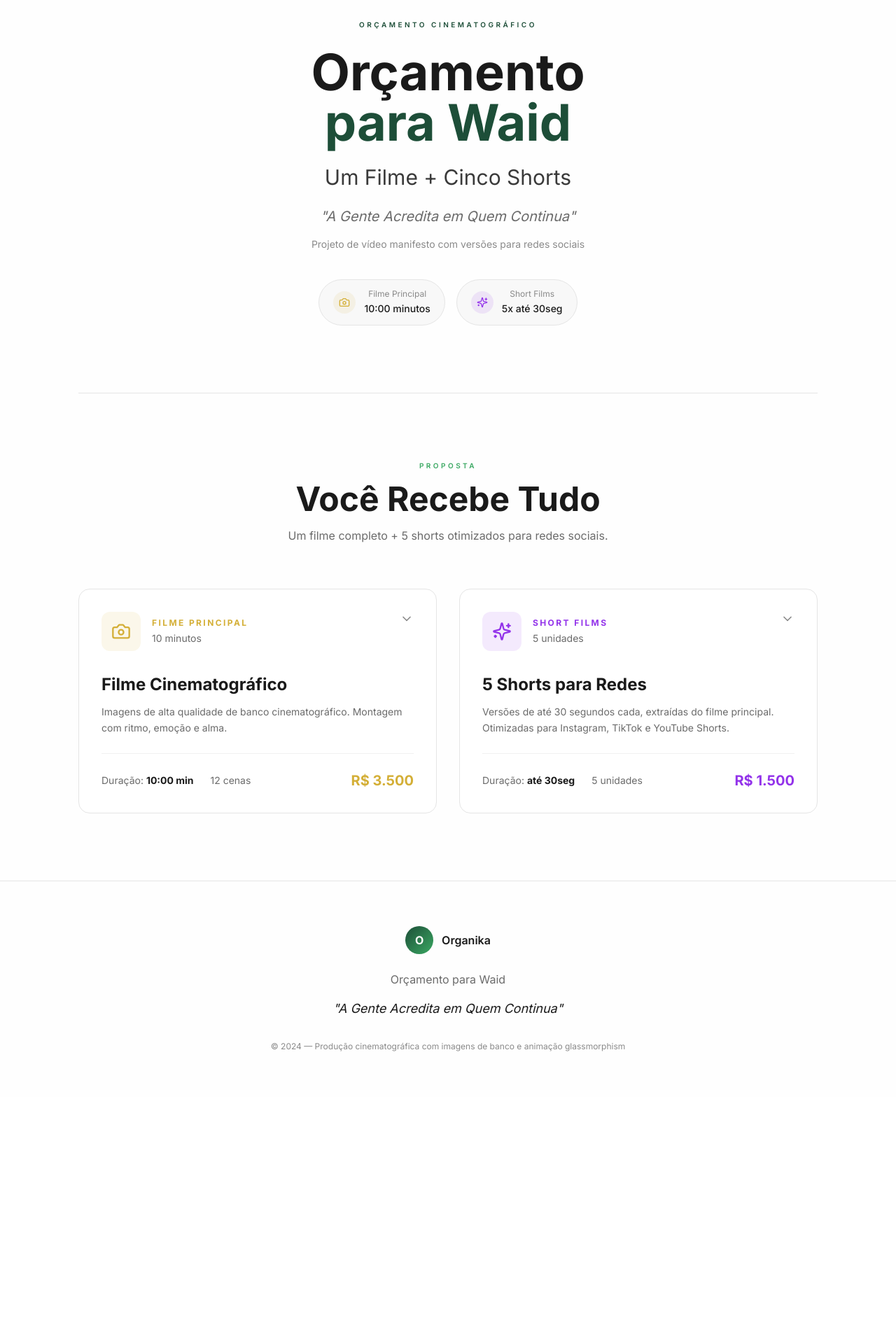
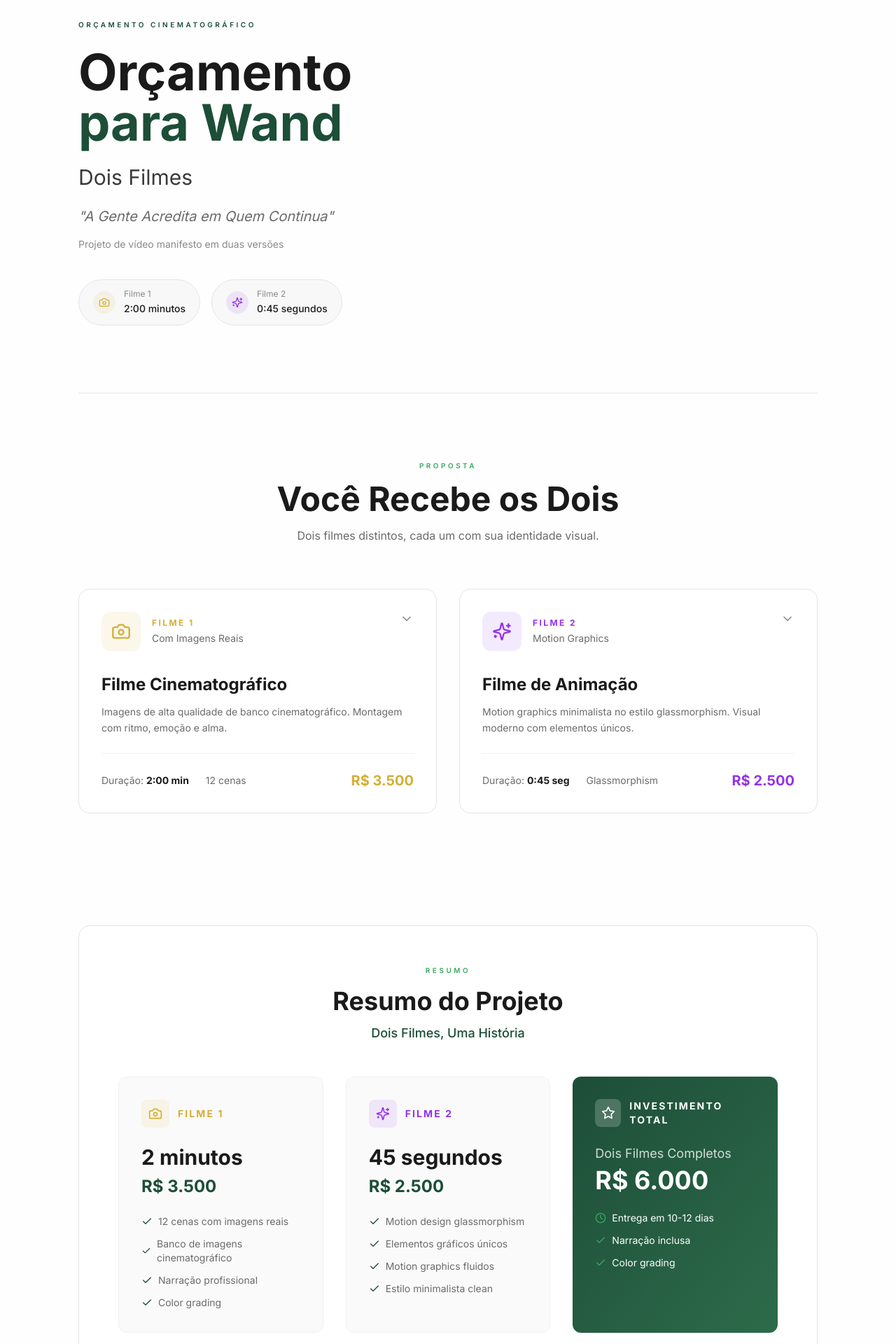
Before and after one commit to gnnss777/waid, a React (Vite) app in the folder waid/: page / in a window 1280 px wide. Shown: the part 180-2100 px from the top of the page at 70% size. Before the commit the page ends 1747 px from the top, so only its background shows below. Built offline with nearby package versions, Linux system fonts and the light colour scheme.

Commit message:
Restore original site, remove play button only

```diff
--- a/waid/src/App.tsx
+++ b/waid/src/App.tsx
@@ -117,33 +117,36 @@ function App() {
 
       {/* Hero Section - Editorial */}
       <section className="px-6 md:px-12 py-16 md:py-24 max-w-6xl mx-auto">
-        <div className="text-center">
+        <div className="grid lg:grid-cols-2 gap-16 items-center">
+          {/* Left - Text Content */}
+          <div>
             <p className="text-[10px] tracking-[0.35em] uppercase text-[#1D4E38] mb-6 font-semibold">Orçamento Cinematográfico</p>
 
             <h1 className="text-5xl md:text-6xl lg:text-7xl font-bold leading-[1.05] mb-6">
               Orçamento
               <br />
-            <span className="text-[#1D4E38]">para Waid</span>
+              <span className="text-[#1D4E38]">para Wand</span>
             </h1>
 
-          <p className="text-2xl md:text-3xl text-[#3A3A3A] mb-6 font-light">Um Filme + Cinco Shorts</p>
+            <p className="text-2xl md:text-3xl text-[#3A3A3A] mb-6 font-light">Dois Filmes</p>
 
             <p className="text-lg md:text-xl text-[#6B6B6B] leading-relaxed mb-4 italic">
               "A Gente Acredita em Quem Continua"
             </p>
 
             <p className="text-sm text-[#8A8A8A] mb-10">
-            Projeto de vídeo manifesto com versões para redes sociais
+              Projeto de vídeo manifesto em duas versões
             </p>
 
-          <div className="flex flex-col sm:flex-row gap-4 justify-center">
+            {/* Film Info Pills */}
+            <div className="flex flex-col sm:flex-row gap-4">
               <div className="flex items-center gap-3 px-5 py-3 bg-[#F8F8F8] rounded-full border border-[#E5E5E5]">
                 <div className="w-8 h-8 rounded-full bg-[#D4AF37]/10 flex items-center justify-center">
                   <Camera className="w-4 h-4 text-[#D4AF37]" />
                 </div>
                 <div>
-                <span className="text-xs text-[#8A8A8A] block">Filme Principal</span>
-                <span className="text-sm font-medium">10:00 minutos</span>
+                  <span className="text-xs text-[#8A8A8A] block">Filme 1</span>
+                  <span className="text-sm font-medium">2:00 minutos</span>
                 </div>
               </div>
               <div className="flex items-center gap-3 px-5 py-3 bg-[#F8F8F8] rounded-full border border-[#E5E5E5]">
@@ -151,8 +154,9 @@ function App() {
                   <Sparkles className="w-4 h-4 text-[#9333EA]" />
                 </div>
                 <div>
-                <span className="text-xs text-[#8A8A8A] block">Short Films</span>
-                <span className="text-sm font-medium">5x até 30seg</span>
+                  <span className="text-xs text-[#8A8A8A] block">Filme 2</span>
+                  <span className="text-sm font-medium">0:45 segundos</span>
+                </div>
               </div>
             </div>
           </div>
@@ -168,12 +172,13 @@ function App() {
       <section className="px-6 md:px-12 py-16 md:py-24 max-w-6xl mx-auto">
         <div className="text-center mb-16">
           <p className="text-[10px] tracking-[0.35em] uppercase text-[#3AA862] mb-4 font-semibold">Proposta</p>
-          <h2 className="text-4xl md:text-5xl font-bold text-[#1A1A1A] mb-4">Você Recebe Tudo</h2>
+          <h2 className="text-4xl md:text-5xl font-bold text-[#1A1A1A] mb-4">Você Recebe os Dois</h2>
           <p className="text-base text-[#6B6B6B] max-w-2xl mx-auto">
-            Um filme completo + 5 shorts otimizados para redes sociais.
+            Dois filmes distintos, cada um com sua identidade visual.
           </p>
         </div>
 
+        {/* Film Cards - Clean & Elegant */}
         <div className="grid md:grid-cols-2 gap-8">
           {/* Film 1 */}
           <div
@@ -186,8 +191,8 @@ function App() {
                   <Camera className="w-7 h-7 text-[#D4AF37]" />
                 </div>
                 <div>
-                  <span className="text-xs tracking-[0.2em] uppercase text-[#D4AF37] font-bold block">Filme Principal</span>
-                  <span className="text-sm text-[#6B6B6B] mt-1 block">10 minutos</span>
+                  <span className="text-xs tracking-[0.2em] uppercase text-[#D4AF37] font-bold block">Filme 1</span>
+                  <span className="text-sm text-[#6B6B6B] mt-1 block">Com Imagens Reais</span>
                 </div>
               </div>
               <ChevronDown className={`w-5 h-5 text-[#8A8A8A] transition-transform ${expandedFilm === 'film1' ? 'rotate-180' : ''}`} />
@@ -200,14 +205,14 @@ function App() {
 
             <div className="flex items-center justify-between pt-6 border-t border-[#F0F0F0]">
               <div className="flex items-center gap-6 text-sm text-[#6B6B6B]">
-                <span>Duração: <strong className="text-[#1A1A1A]">10:00 min</strong></span>
+                <span>Duração: <strong className="text-[#1A1A1A]">2:00 min</strong></span>
                 <span>12 cenas</span>
               </div>
               <div className="text-xl font-bold text-[#D4AF37]">R$ 3.500</div>
             </div>
           </div>
 
-          {/* Short Films */}
+          {/* Film 2 */}
           <div
             className="bg-white rounded-2xl p-8 border border-[#E5E5E5] hover:border-[#9333EA]/50 hover:shadow-lg transition-all duration-300 cursor-pointer"
             onClick={() => setExpandedFilm(expandedFilm === 'film2' ? null : 'film2')}
@@ -218,24 +223,24 @@ function App() {
                   <Sparkles className="w-7 h-7 text-[#9333EA]" />
                 </div>
                 <div>
-                  <span className="text-xs tracking-[0.2em] uppercase text-[#9333EA] font-bold block">Short Films</span>
-                  <span className="text-sm text-[#6B6B6B] mt-1 block">5 unidades</span>
+                  <span className="text-xs tracking-[0.2em] uppercase text-[#9333EA] font-bold block">Filme 2</span>
+                  <span className="text-sm text-[#6B6B6B] mt-1 block">Motion Graphics</span>
                 </div>
               </div>
               <ChevronDown className={`w-5 h-5 text-[#8A8A8A] transition-transform ${expandedFilm === 'film2' ? 'rotate-180' : ''}`} />
             </div>
 
-            <h3 className="text-2xl font-bold mb-3 text-[#1A1A1A]">5 Shorts para Redes</h3>
+            <h3 className="text-2xl font-bold mb-3 text-[#1A1A1A]">Filme de Animação</h3>
             <p className="text-sm text-[#6B6B6B] leading-relaxed mb-6">
-              Versões de até 30 segundos cada, extraídas do filme principal. Otimizadas para Instagram, TikTok e YouTube Shorts.
+              Motion graphics minimalista no estilo glassmorphism. Visual moderno com elementos únicos.
             </p>
 
             <div className="flex items-center justify-between pt-6 border-t border-[#F0F0F0]">
               <div className="flex items-center gap-6 text-sm text-[#6B6B6B]">
-                <span>Duração: <strong className="text-[#1A1A1A]">até 30seg</strong></span>
-                <span>5 unidades</span>
+                <span>Duração: <strong className="text-[#1A1A1A]">0:45 seg</strong></span>
+                <span>Glassmorphism</span>
               </div>
-              <div className="text-xl font-bold text-[#9333EA]">R$ 1.500</div>
+              <div className="text-xl font-bold text-[#9333EA]">R$ 2.500</div>
             </div>
           </div>
         </div>
@@ -257,7 +262,7 @@ function App() {
             <div className="flex items-center gap-8 mb-10 text-sm">
               <div className="flex items-center gap-2">
                 <Clock className="w-4 h-4 text-[#D4AF37]" />
-                <span className="text-[#1A1A1A] font-medium">10:00 minutos</span>
+                <span className="text-[#1A1A1A] font-medium">2:00 minutos</span>
               </div>
               <div className="flex items-center gap-2">
                 <Film className="w-4 h-4 text-[#D4AF37]" />
@@ -293,11 +298,11 @@ function App() {
               <div className="grid md:grid-cols-3 gap-4">
                 {[
                   'Imagens 4K do banco cinematográfico',
-                  '10 minutos de filme final',
+                  '2 minutos de filme final',
                   'Narração profissional',
                   'Trilha sonora licenciada',
                   'Color grading cinematográfico',
-                  'Entrega em 10-12 dias',
+                  'Cenas em IA apenas se necessário',
                 ].map((item) => (
                   <div key={item} className="flex items-center gap-3">
                     <div className="w-5 h-5 rounded-full bg-[#1D4E38]/10 flex items-center justify-center">
@@ -312,7 +317,7 @@ function App() {
         </section>
       )}
 
-      {/* Film 2 Details - Short Films */}
+      {/* Film 2 Details */}
       {expandedFilm === 'film2' && (
         <section className="px-6 md:px-12 py-12 max-w-6xl mx-auto">
           <div className="bg-white rounded-2xl p-8 md:p-12 border border-[#E5E5E5]">
@@ -320,34 +325,87 @@ function App() {
               <div className="w-10 h-10 bg-[#9333EA]/10 rounded-lg flex items-center justify-center">
                 <Sparkles className="w-5 h-5 text-[#9333EA]" />
               </div>
-              <h3 className="text-2xl font-bold text-[#9333EA]">5 Short Films</h3>
+              <h3 className="text-2xl font-bold text-[#9333EA]">Filme 2</h3>
               <span className="text-[#E5E5E5] text-2xl">—</span>
-              <span className="text-lg text-[#6B6B6B]">Para Redes Sociais</span>
+              <span className="text-lg text-[#6B6B6B]">Motion Graphics</span>
             </div>
 
             <div className="flex items-center gap-8 mb-8 text-sm">
               <div className="flex items-center gap-2">
                 <Clock className="w-4 h-4 text-[#9333EA]" />
-                <span className="text-[#1A1A1A] font-medium">até 30 segundos cada</span>
+                <span className="text-[#1A1A1A] font-medium">0:45 segundos</span>
               </div>
               <div className="px-4 py-1.5 bg-[#9333EA]/10 rounded-full">
-                <span className="text-[#9333EA] font-bold">5 unidades</span>
+                <span className="text-[#9333EA] font-bold">Glassmorphism Style</span>
               </div>
               <div className="px-4 py-1.5 bg-[#1D4E38]/10 rounded-full">
-                <span className="text-[#1D4E38] font-bold">R$ 1.500</span>
+                <span className="text-[#1D4E38] font-bold">R$ 2.500</span>
               </div>
             </div>
 
-            <div className="bg-[#FAFAFA] rounded-xl p-8 border border-[#F0F0F0] mb-8">
+            {/* Video Player - Clean */}
+            <div className="flex justify-center mb-10">
+              <div className="bg-[#0A0A0A] rounded-2xl p-4 w-full max-w-lg">
+                <video
+                  className="w-full rounded-xl"
+                  controls
+                  preload="metadata"
+                >
+                  <source src="/video.mp4" type="video/mp4" />
+                  Seu navegador não suporta o elemento de vídeo.
+                </video>
+              </div>
+            </div>
+
+            {/* Visual Style */}
+            <div className="mb-10">
+              <h5 className="text-sm tracking-[0.2em] uppercase text-[#1A1A1A] font-bold mb-6">Estilo Visual</h5>
+              <div className="grid grid-cols-2 lg:grid-cols-4 gap-4">
+                <div className="bg-[#FAFAFA] rounded-xl p-5 border border-[#F0F0F0]">
+                  <div className="w-8 h-8 bg-[#9333EA]/10 rounded-lg mb-3" />
+                  <span className="text-sm font-medium text-[#1A1A1A] block">Glassmorphism</span>
+                  <span className="text-xs text-[#8A8A8A]">Elementos translúcidos</span>
+                </div>
+                <div className="bg-[#FAFAFA] rounded-xl p-5 border border-[#F0F0F0]">
+                  <div className="w-8 h-8 bg-[#1D4E38]/10 rounded-lg mb-3" />
+                  <span className="text-sm font-medium text-[#1A1A1A] block">Movimento Fluido</span>
+                  <span className="text-xs text-[#8A8A8A]">Transições suaves</span>
+                </div>
+                <div className="bg-[#FAFAFA] rounded-xl p-5 border border-[#F0F0F0]">
+                  <div className="w-8 h-8 bg-gradient-to-br from-[#3AA862]/20 to-[#1D4E38]/20 rounded-lg mb-3" />
+                  <span className="text-sm font-medium text-[#1A1A1A] block">Paleta Clean</span>
+                  <span className="text-xs text-[#8A8A8A]">Tons pastéis</span>
+                </div>
+                <div className="bg-[#FAFAFA] rounded-xl p-5 border border-[#F0F0F0]">
+                  <div className="w-8 h-8 bg-[#D4AF37]/10 rounded-lg mb-3" />
+                  <span className="text-sm font-medium text-[#1A1A1A] block">Minimalista</span>
+                  <span className="text-xs text-[#8A8A8A]">Design clean</span>
+                </div>
+              </div>
+            </div>
+
+            {/* Animations */}
+            <div className="mb-10">
+              <h5 className="text-sm tracking-[0.2em] uppercase text-[#1A1A1A] font-bold mb-6">Animações Incluídas</h5>
+              <div className="grid md:grid-cols-3 gap-4">
+                {animations.map((anim) => (
+                  <div key={anim.name} className="bg-[#FAFAFA] rounded-xl p-5 border border-[#F0F0F0]">
+                    <span className="text-sm font-medium text-[#1A1A1A] block mb-1">{anim.name}</span>
+                    <span className="text-xs text-[#8A8A8A]">{anim.desc}</span>
+                  </div>
+                ))}
+              </div>
+            </div>
+
+            {/* What's Included */}
+            <div className="bg-[#FAFAFA] rounded-xl p-8 border border-[#F0F0F0]">
               <h5 className="text-sm tracking-[0.2em] uppercase text-[#1A1A1A] font-bold mb-6">O que está incluído</h5>
               <div className="grid md:grid-cols-2 gap-4">
                 {[
-                  '5 shorts de até 30 segundos',
-                  'Extraídos do filme principal',
-                  'Otimizados para Instagram/TikTok/Shorts',
-                  'Formatos verticais e horizontais',
-                  'Trilha sonora licenciada',
-                  'Entrega junto com o filme principal',
+                  'Motion Design completo',
+                  'Arte e styleframes',
+                  '45 segundos final',
+                  'Música e narração',
                 ].map((item) => (
                   <div key={item} className="flex items-center gap-3">
                     <div className="w-5 h-5 rounded-full bg-[#1D4E38]/10 flex items-center justify-center">
@@ -358,20 +416,110 @@ function App() {
                 ))}
               </div>
             </div>
-
-            <div className="grid grid-cols-2 lg:grid-cols-5 gap-4">
-              {['Instagram', 'TikTok', 'YouTube Shorts', 'LinkedIn', 'Facebook'].map((platform) => (
-                <div key={platform} className="bg-[#FAFAFA] rounded-xl p-5 border border-[#F0F0F0] text-center">
-                  <span className="text-sm font-medium text-[#1A1A1A] block">{platform}</span>
-                  <span className="text-xs text-[#8A8A8A]">Otimizado</span>
-                </div>
-              ))}
-            </div>
           </div>
         </section>
       )}
 
-      {/* Footer */}
+      {/* Project Summary */}
+      <section className="px-6 md:px-12 py-16 max-w-6xl mx-auto">
+        <div className="bg-white rounded-2xl p-10 md:p-14 border border-[#E5E5E5]">
+          <div className="text-center mb-12">
+            <p className="text-[10px] tracking-[0.35em] uppercase text-[#3AA862] mb-4 font-semibold">Resumo</p>
+            <h2 className="text-4xl font-bold text-[#1A1A1A] mb-3">Resumo do Projeto</h2>
+            <p className="text-lg text-[#1D4E38] font-medium">Dois Filmes, Uma História</p>
+          </div>
+
+          <div className="grid md:grid-cols-3 gap-8">
+            {/* Film 1 */}
+            <div className="bg-[#FAFAFA] rounded-xl p-8 border border-[#F0F0F0]">
+              <div className="flex items-center gap-3 mb-6">
+                <div className="w-10 h-10 bg-[#D4AF37]/10 rounded-lg flex items-center justify-center">
+                  <Camera className="w-5 h-5 text-[#D4AF37]" />
+                </div>
+                <span className="text-sm tracking-[0.15em] uppercase text-[#D4AF37] font-bold">Filme 1</span>
+              </div>
+              <div className="text-3xl font-bold text-[#1A1A1A] mb-2">2 minutos</div>
+              <div className="text-2xl text-[#1D4E38] font-bold mb-6">R$ 3.500</div>
+              <ul className="space-y-3 text-sm text-[#6B6B6B]">
+                <li className="flex items-center gap-2">
+                  <Check className="w-4 h-4 text-[#1D4E38]" />
+                  <span>12 cenas com imagens reais</span>
+                </li>
+                <li className="flex items-center gap-2">
+                  <Check className="w-4 h-4 text-[#1D4E38]" />
+                  <span>Banco de imagens cinematográfico</span>
+                </li>
+                <li className="flex items-center gap-2">
+                  <Check className="w-4 h-4 text-[#1D4E38]" />
+                  <span>Narração profissional</span>
+                </li>
+                <li className="flex items-center gap-2">
+                  <Check className="w-4 h-4 text-[#1D4E38]" />
+                  <span>Color grading</span>
+                </li>
+              </ul>
+            </div>
+
+            {/* Film 2 */}
+            <div className="bg-[#FAFAFA] rounded-xl p-8 border border-[#F0F0F0]">
+              <div className="flex items-center gap-3 mb-6">
+                <div className="w-10 h-10 bg-[#9333EA]/10 rounded-lg flex items-center justify-center">
+                  <Sparkles className="w-5 h-5 text-[#9333EA]" />
+                </div>
+                <span className="text-sm tracking-[0.15em] uppercase text-[#9333EA] font-bold">Filme 2</span>
+              </div>
+              <div className="text-3xl font-bold text-[#1A1A1A] mb-2">45 segundos</div>
+              <div className="text-2xl text-[#1D4E38] font-bold mb-6">R$ 2.500</div>
+              <ul className="space-y-3 text-sm text-[#6B6B6B]">
+                <li className="flex items-center gap-2">
+                  <Check className="w-4 h-4 text-[#1D4E38]" />
+                  <span>Motion design glassmorphism</span>
+                </li>
+                <li className="flex items-center gap-2">
+                  <Check className="w-4 h-4 text-[#1D4E38]" />
+                  <span>Elementos gráficos únicos</span>
+                </li>
+                <li className="flex items-center gap-2">
+                  <Check className="w-4 h-4 text-[#1D4E38]" />
+                  <span>Motion graphics fluidos</span>
+                </li>
+                <li className="flex items-center gap-2">
+                  <Check className="w-4 h-4 text-[#1D4E38]" />
+                  <span>Estilo minimalista clean</span>
+                </li>
+              </ul>
+            </div>
+
+            {/* Total */}
+            <div className="bg-gradient-to-br from-[#1D4E38] to-[#2D6B4A] rounded-xl p-8 text-white">
+              <div className="flex items-center gap-3 mb-6">
+                <div className="w-10 h-10 bg-white/20 rounded-lg flex items-center justify-center">
+                  <Star className="w-5 h-5" />
+                </div>
+                <span className="text-sm tracking-[0.15em] uppercase font-bold">Investimento Total</span>
+              </div>
+              <div className="text-lg text-white/80 mb-1">Dois Filmes Completos</div>
+              <div className="text-4xl font-bold mb-6">R$ 6.000</div>
+              <div className="space-y-3 text-sm">
+                <div className="flex items-center gap-2">
+                  <Clock className="w-4 h-4 text-[#3AA862]" />
+                  <span>Entrega em 10-12 dias</span>
+                </div>
+                <div className="flex items-center gap-2">
+                  <Check className="w-4 h-4 text-[#3AA862]" />
+                  <span>Narração inclusa</span>
+                </div>
+                <div className="flex items-center gap-2">
+                  <Check className="w-4 h-4 text-[#3AA862]" />
+                  <span>Color grading</span>
+                </div>
+              </div>
+            </div>
+          </div>
+        </div>
+      </section>
+
+      {/* Footer - Elegante */}
       <footer className="px-6 md:px-12 py-16 border-t border-[#E5E5E5]">
         <div className="max-w-6xl mx-auto text-center">
           <div className="flex items-center justify-center gap-3 mb-6">
@@ -380,7 +528,7 @@ function App() {
             </div>
             <span className="font-semibold text-[#1A1A1A]">Organika</span>
           </div>
-          <p className="text-[#6B6B6B] mb-4">Orçamento para Waid</p>
+          <p className="text-[#6B6B6B] mb-4">Orçamento para Wand</p>
           <p className="text-lg text-[#1A1A1A] mb-8 font-light italic">
             "A Gente Acredita em Quem Continua"
           </p>
```
Lines whose indentation alone changed are shown as unchanged.
